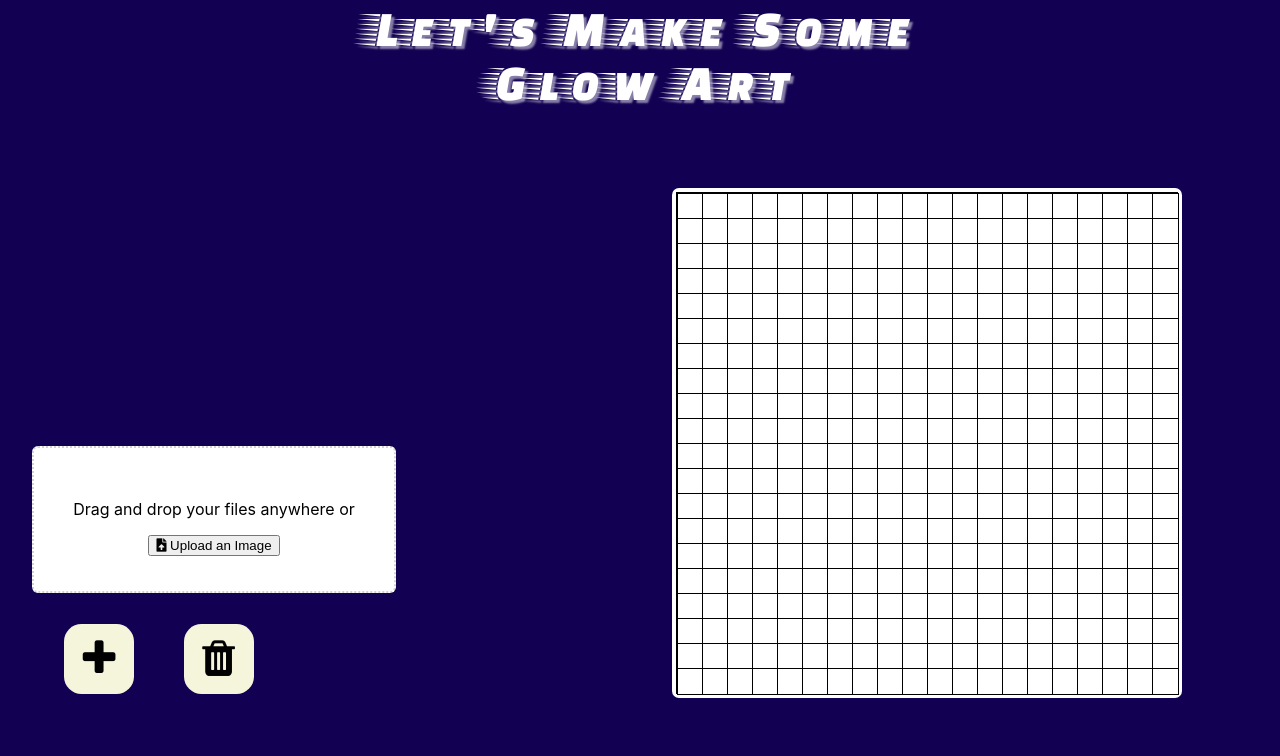
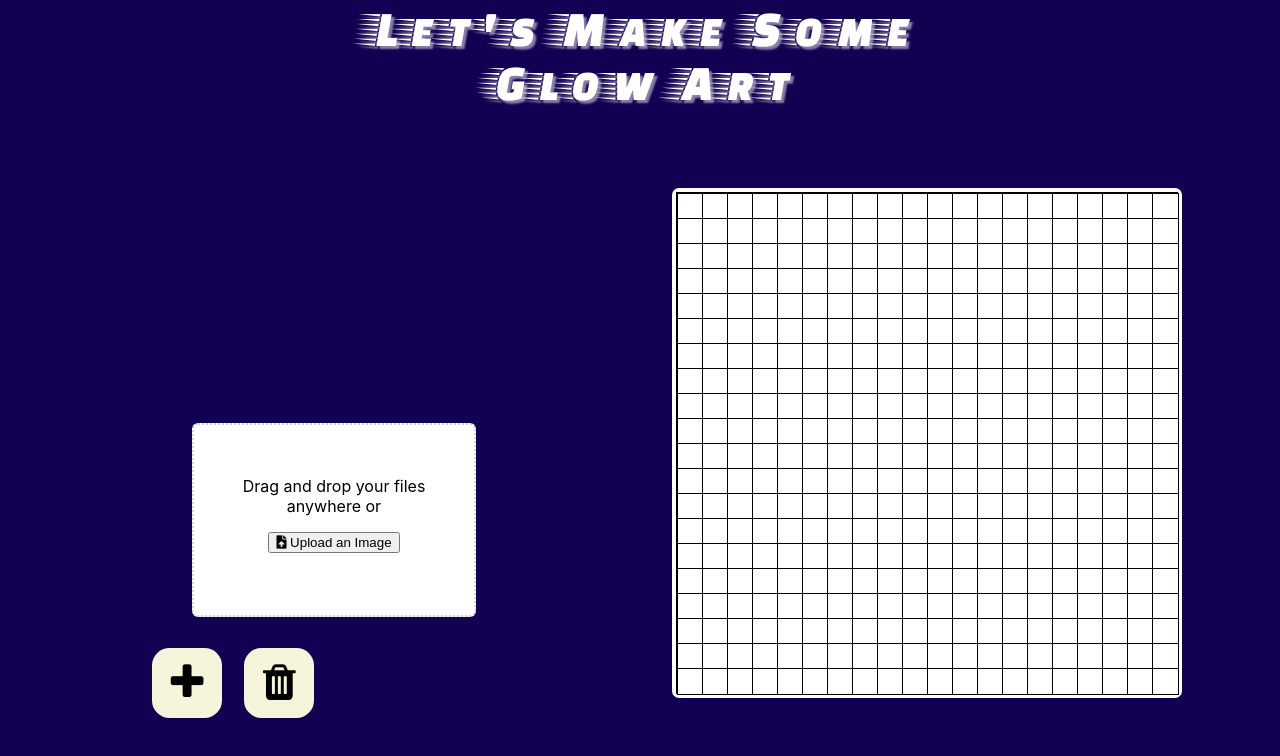
Before and after one commit to Revlisc/pixelart, a React (Create React App) app: page / in a window 1280 px wide. Shown: the top 756 px of the page. Built offline with nearby package versions, Linux system fonts and the light colour scheme.

Commit message:
updates to styling, rendering add button limit

```diff
--- a/src/Components/ColorScheme/ColorScheme.css
+++ b/src/Components/ColorScheme/ColorScheme.css
@@ -4,6 +4,9 @@
   grid-template-columns: repeat(5, 1fr);
   grid-template-rows: repeat(3, auto);
   padding: 1rem 2rem;
+  width: 400px;
+  align-items: center;
+  margin: 0 auto;
 }
 .color-item {
   height: 70px;
--- a/src/Components/ColorScheme/ColorScheme.js
+++ b/src/Components/ColorScheme/ColorScheme.js
@@ -68,14 +68,20 @@ const ColorScheme = ({ addNewColor, handleDelete, handleColorChange, selectedCol
               </div>
             );
           })}
+          {
+            extractedColors.length < 10 && (
+
             <div className='add-new-color' onClick={() => setShowColorPicker(!showColorPicker)}>
               <i className='fa fa-plus'></i>
             </div>
+
+          ) }
+
           <div className='delete-color' onClick={() => setShowDeleteBtns(true)}>
             <i className='fa fa-trash'></i>
           </div>
       </div>
-      {showColorPicker && <ColorPicker addNewColor={addNewColor} />}
+      {extractedColors.length < 10 && (showColorPicker && <ColorPicker addNewColor={addNewColor} />)}
     </Fragment>
   );
 };
--- a/src/Components/FilePicker/FilePicker.css
+++ b/src/Components/FilePicker/FilePicker.css
@@ -17,7 +17,7 @@
     width: 80%;
     border: none;
     text-transform: none;
-    position: absolute;
+
     top: 0;
     left: 0;
     right: 0;
@@ -34,6 +34,11 @@
     height: 300px;
     object-fit: cover;
     overflow: hidden;
+    align-items: center;
+    justify-content: center;
+    align-content: center;
+    text-align: center;
+    margin: 0;
 }
 
 .fileName {
--- a/src/Components/FilePicker/FilePicker.js
+++ b/src/Components/FilePicker/FilePicker.js
@@ -84,18 +84,19 @@ const FilePicker = ({updateFilesCb, ...otherProps}) => {
                 <section key={fileName}>
                   <div>
                     {isImageFile && (
+
                       <img
                         src={URL.createObjectURL(file)}
                         alt={`file preview ${index}`}
                         className='templateImage'
+                        style={{marginLeft: 0}}
                       />
+
+
                     )}
                     <div isImageFile={isImageFile}>
-                      <span>{file.name}</span>
-                      <aside>
-                        {/*<span>{convertByteToKilo(file.size)} kb</span>*/}
-                        <i className='fas fa-trash-alt' onClick={() => removeFile(fileName)} />
-                      </aside>
+                      <i className='fas fa-trash-alt fileName' onClick={() => removeFile(fileName)} />
+
                     </div>
                   </div>
                 </section>
--- a/src/Components/Panel/Panel.js
+++ b/src/Components/Panel/Panel.js
@@ -53,7 +53,7 @@ const Panel = () => {
 
       <div className='container'>
         <div className='left'>
-          <form onSubmit={handleSubmit}>
+          <form onSubmit={handleSubmit} className='form'>
             <FilePicker
               accept='.jpg,.png,.jpeg'
               label='Images'
```
Lines whose indentation alone changed are shown as unchanged.
